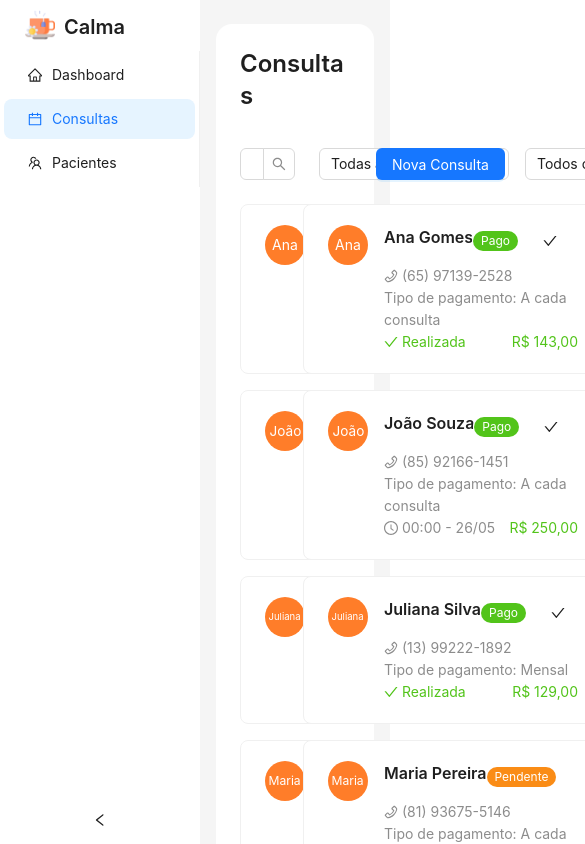
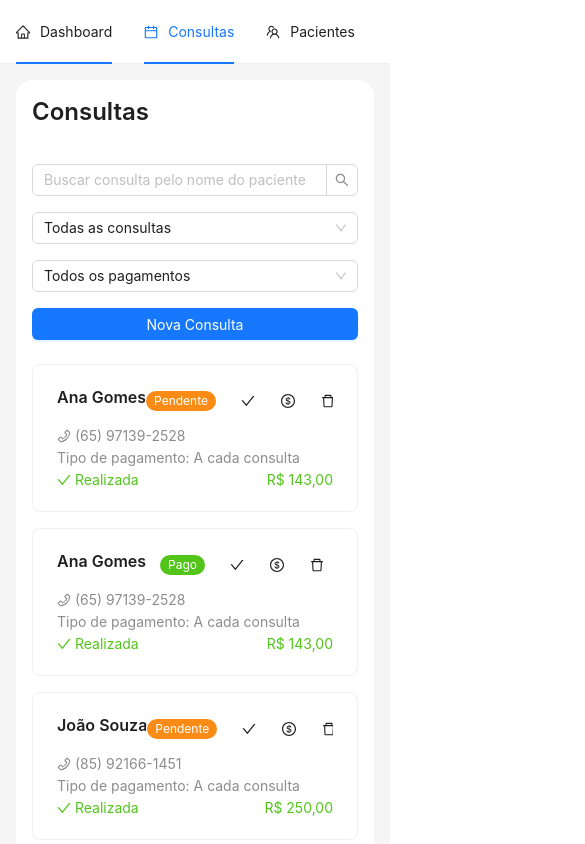
Before and after one commit to GustavoBrazThomaz/calma, a React (Vite) app: page /consultas in a window 390 px wide. Shown: the top 844 px of the page, 585 px wide, since content can reach past the window. Built offline with nearby package versions, Linux system fonts and the light colour scheme.

Commit message:
feat: add responsiveness

```diff
--- a/src/index.css
+++ b/src/index.css
@@ -3,3 +3,13 @@
   margin: 0;
   box-sizing: border-box;
 }
+
+.ant-layout-sider .ant-layout-sider-zero-width-trigger {
+  top: 0;
+}
+
+@media screen and (max-width: 992px) {
+  .appointment-col {
+    min-width: 100% !important;
+  }
+}
--- a/src/pages/appointments/appointments.tsx
+++ b/src/pages/appointments/appointments.tsx
@@ -3,6 +3,7 @@ import {
   Col,
   Empty,
   Flex,
+  Grid,
   Input,
   Pagination,
   Row,
@@ -21,7 +22,7 @@ import { AppointmentLoading } from "./appointment.loading";
 import { ClearOutlined } from "@ant-design/icons";
 
 const { Title } = Typography;
-
+const { useBreakpoint } = Grid;
 export function Appointments() {
   const [open, setOpen] = useState<boolean>(false);
   const { data, isLoading, refetch } = useGetAppointment();
@@ -34,7 +35,7 @@ export function Appointments() {
   const search = searchParams.get("search") ?? "";
   const appointmentStatus = searchParams.get("appointmentStatus") ?? "all";
   const paymentStatus = searchParams.get("paymentStatus") ?? "all";
-
+  const { lg, md, xxl } = useBreakpoint();
   const [filters, setFilters] = useState<{
     search: string;
     appointmentStatus: string;
@@ -115,7 +116,7 @@ export function Appointments() {
         <Title level={3}>Consultas</Title>
       </Flex>
 
-      <Flex gap="large">
+      <Flex gap="middle" wrap={!xxl}>
         <Input.Search
           placeholder="Buscar consulta pelo nome do paciente"
           onSearch={(value: string) =>
@@ -129,10 +130,17 @@ export function Appointments() {
           }
         />
 
-        <Flex gap="middle" style={{ width: "30%" }}>
+        <Flex
+          gap="middle"
+          wrap={!md}
+          style={{ width: !lg ? "100%" : !xxl ? "55%" : "30%" }}
+        >
           <Select
             value={filters.appointmentStatus}
-            style={{ width: "50%", minWidth: "190px" }}
+            style={{
+              width: !md ? "100%" : "50%",
+              minWidth: !lg ? "190px" : "none",
+            }}
             onChange={(value) =>
               handleFilter({ value, paramName: "appointmentStatus" })
             }
@@ -144,7 +152,10 @@ export function Appointments() {
           />
           <Select
             value={filters.paymentStatus}
-            style={{ width: "50%", minWidth: "190px" }}
+            style={{
+              width: !md ? "100%" : "50%",
+              minWidth: !lg ? "190px" : "none",
+            }}
             onChange={(value) =>
               handleFilter({ value, paramName: "paymentStatus" })
             }
@@ -155,16 +166,24 @@ export function Appointments() {
             ]}
           />
         </Flex>
+        <Flex gap="middle" style={{ width: !lg ? "100%" : !xxl ? "40%" : "" }}>
+          {(appointmentStatus !== "all" ||
+            paymentStatus !== "all" ||
+            search) && (
+            <Button style={{ width: !xxl ? "100%" : "" }} onClick={handleClear}>
+              Limpar filtros <ClearOutlined />
+            </Button>
+          )}
 
-        {(appointmentStatus !== "all" || paymentStatus !== "all" || search) && (
-          <Button onClick={handleClear}>
-            Limpar filtros <ClearOutlined />
+          <Button
+            style={{ width: !xxl ? "100%" : "" }}
+            onClick={() => setOpen(true)}
+            variant="solid"
+            color="blue"
+          >
+            Nova Consulta
           </Button>
-        )}
-
-        <Button onClick={() => setOpen(true)} variant="solid" color="blue">
-          Nova Consulta
-        </Button>
+        </Flex>
       </Flex>
       {isLoading || searchAppointment.isLoading ? (
         <AppointmentLoading />
@@ -174,7 +193,7 @@ export function Appointments() {
         <>
           <Row gutter={[16, 16]}>
             {appointments.map((item) => (
-              <Col span={12} key={item.id}>
+              <Col span={16} key={item.id} lg={12} className="appointment-col ">
                 <AppointmentCard
                   id={item.id}
                   patientId={item.patientId}
--- a/src/pages/case-evolution-form/markdown/markdown.css
+++ b/src/pages/case-evolution-form/markdown/markdown.css
@@ -5,8 +5,14 @@
   padding: 2rem;
 }
 
+@media screen and (max-width: 576px) {
+  .markdown-preview {
+    padding: 0;
+  }
+}
+
 .markdown-preview p {
-    margin: 0;
+  margin: 0;
 }
 
 .markdown-preview h1 {
--- a/src/pages/dashboard/dashboard.tsx
+++ b/src/pages/dashboard/dashboard.tsx
@@ -60,7 +60,12 @@ export function Dashboard() {
 
   return (
     <Flex vertical gap="middle">
-      <Flex align="center" justify="space-between" style={{ width: "100%" }}>
+      <Flex
+        align="center"
+        wrap
+        justify="space-between"
+        style={{ width: "100%" }}
+      >
         <Title level={3}>Dashboard</Title>
         <Space>
           <Button onClick={() => navigate("/novo-paciente")}>
@@ -81,7 +86,7 @@ export function Dashboard() {
       ) : (
         <Row gutter={[16, 16]}>
           {todayAppointment.data.map((item) => (
-            <Col span={12} key={item.id}>
+            <Col span={16} key={item.id} lg={12} className="appointment-col">
               <AppointmentCard
                 id={item.id}
                 patientId={item.patientId}
@@ -112,7 +117,7 @@ export function Dashboard() {
         <>
           <Row gutter={[16, 16]}>
             {appointments.map((item) => (
-              <Col span={12} key={item.id}>
+              <Col span={16} key={item.id} lg={12} className="appointment-col">
                 <AppointmentCard
                   id={item.id}
                   patientId={item.patientId}
--- a/src/pages/new-patient/patient-form.tsx
+++ b/src/pages/new-patient/patient-form.tsx
@@ -5,6 +5,7 @@ import {
   Empty,
   Flex,
   Form,
+  Grid,
   Input,
   InputNumber,
   Select,
@@ -28,13 +29,14 @@ import dayjs from "dayjs";
 
 const { Title } = Typography;
 const dateFormat = "DD/MM/YYYY";
+const { useBreakpoint } = Grid;
 
 export function NewPatient() {
   const navigate = useNavigate();
   const { id } = useParams();
   const { newPatient, updatePatient } = usePatient();
   const { data, isLoading } = useGetPatientDetail(id ?? "");
-
+  const { md } = useBreakpoint();
   const queryClient = useQueryClient();
 
   function handleSubmit(form: Omit<PatientDetails, "id">) {
@@ -46,6 +48,9 @@ export function NewPatient() {
             queryClient.invalidateQueries({ queryKey: ["fetchPatients"] });
             queryClient.invalidateQueries({
               queryKey: ["fetchPatientDetail", id],
+            });
+            queryClient.invalidateQueries({
+              queryKey: ["fetchPatientAppointment", id],
             });
           },
         }
@@ -92,6 +97,8 @@ export function NewPatient() {
     if (!data) return <Empty />;
   }
 
+  const formResponsive = { display: !md ? "block" : "flex" };
+
   return (
     <Form<Omit<PatientDetails, "id">>
       onFinish={handleSubmit}
@@ -107,7 +114,7 @@ export function NewPatient() {
           : "Criar novo paciente"}
       </Title>
       <Card>
-        <Flex gap="small">
+        <Flex gap="small" style={formResponsive}>
           <Form.Item<Omit<PatientDetails, "id">>
             label="Nome"
             name="firstName"
@@ -126,7 +133,7 @@ export function NewPatient() {
           </Form.Item>
         </Flex>
 
-        <Flex gap="middle">
+        <Flex gap="middle" style={formResponsive}>
           <Form.Item<Omit<PatientDetails, "id">>
             label="Email"
             name="email"
@@ -138,7 +145,7 @@ export function NewPatient() {
 
           <PhoneInput />
         </Flex>
-        <Flex gap="middle">
+        <Flex gap="middle" style={formResponsive}>
           <Form.Item<Omit<PatientDetails, "id">>
             label="Data de nascimento"
             name="birthDate"
@@ -159,7 +166,7 @@ export function NewPatient() {
           </Form.Item>
         </Flex>
 
-        <Flex gap="middle">
+        <Flex gap="middle" style={formResponsive}>
           <Form.Item<Omit<PatientDetails, "id">>
             label="Gênero"
             name="gender"
@@ -185,7 +192,7 @@ export function NewPatient() {
           </Form.Item>
         </Flex>
 
-        <Flex gap="middle">
+        <Flex gap="middle" style={formResponsive}>
           <Form.Item<Omit<PatientDetails, "id">>
             label="Estado civil"
             name="maritalStatus"
@@ -202,7 +209,7 @@ export function NewPatient() {
           </Form.Item>
         </Flex>
 
-        <Flex gap="middle">
+        <Flex gap="middle" style={formResponsive}>
           <Form.Item<Omit<PatientDetails, "id">>
             label="Endereço"
             name="address"
@@ -222,7 +229,7 @@ export function NewPatient() {
           </Form.Item>
         </Flex>
 
-        <Flex gap="middle" align="center">
+        <Flex gap="middle" align="center" style={formResponsive}>
           <Form.Item<Omit<PatientDetails, "id">>
             label="Valor"
             style={{ width: "100%" }}
--- a/src/pages/patient-detail/tabs/case-evolution/case-evolution.tsx
+++ b/src/pages/patient-detail/tabs/case-evolution/case-evolution.tsx
@@ -1,18 +1,20 @@
-import { Button, Col, Empty, Flex, Row } from "antd";
+import { Button, Col, Empty, Flex, Grid, Row } from "antd";
 import { CaseEvolutionCard } from "../../../../ui/cards/case-evolution-card";
 import { useNavigate, useParams } from "react-router";
 import { useGetPatientCaseEvolution } from "../../../../services/patient/use-get-patient-case-evolution";
 import { CaseEvolutionSkeleton } from "./case-evolution.loading";
 
+const { useBreakpoint } = Grid;
+
 export function CaseEvolution() {
   const navigate = useNavigate();
   const { id } = useParams();
   const { data, isLoading } = useGetPatientCaseEvolution(id as string);
+  const { lg } = useBreakpoint();
 
   if (isLoading) return <CaseEvolutionSkeleton />;
   if (!data || data.length === 0)
     return <Empty style={{ marginTop: "4rem" }} />;
-
 
   return (
     <Flex vertical gap="middle">
@@ -24,7 +26,12 @@ export function CaseEvolution() {
 
       <Row gutter={[16, 16]}>
         {data.map((item, index) => (
-          <Col span={12} key={"col_" + index}>
+          <Col
+            span={16}
+            lg={12}
+            key={"col_" + index}
+            style={{ minWidth: !lg ? "100%" : "" }}
+          >
             <CaseEvolutionCard
               id={item.id}
               patientId={item.patientId}
--- a/src/pages/patient-detail/tabs/patient-appointment/patient-appointments.tsx
+++ b/src/pages/patient-detail/tabs/patient-appointment/patient-appointments.tsx
@@ -16,7 +16,7 @@ export function PatientAppointments() {
   return (
     <Row gutter={[16, 16]}>
       {data.map((item, index) => (
-        <Col span={12} key={"col_" + index}>
+        <Col span={16} lg={12} key={"col_" + index}>
           <AppointmentCard
             id={item.id}
             patientId={item.patientId}
--- a/src/pages/patients/patients.tsx
+++ b/src/pages/patients/patients.tsx
@@ -4,6 +4,7 @@ import {
   Col,
   Empty,
   Flex,
+  Grid,
   Input,
   Pagination,
   Row,
@@ -20,7 +21,7 @@ import { PatientCard } from "../../ui/cards/patient-card";
 import { paginateItems } from "../../utils/paginate-items";
 
 const { Title } = Typography;
-
+const { useBreakpoint } = Grid;
 export function Patients() {
   const navigate = useNavigate();
   const { data, isLoading, refetch } = useGetPatients();
@@ -30,7 +31,7 @@ export function Patients() {
   );
   const queryClient = useQueryClient();
   const { deletePatient } = usePatient();
-
+  const { sm, md } = useBreakpoint();
   const [searchParams, setSearchParams] = useSearchParams();
   const search = searchParams.get("search") ?? "";
   const searchPatient = useSearchPatient(search);
@@ -83,7 +84,12 @@ export function Patients() {
         <Title level={3}>Pacientes</Title>
       </Flex>
 
-      <Flex gap="middle" justify="space-between" style={{ width: "100%" }}>
+      <Flex
+        gap="middle"
+        wrap={!sm}
+        justify="space-between"
+        style={{ width: "100%" }}
+      >
         <Input.Search
           placeholder="Buscar por paciente pelo nome"
           allowClear
@@ -99,6 +105,7 @@ export function Patients() {
           onClick={() => navigate("/novo-paciente")}
           variant="solid"
           color="blue"
+          style={{ width: !sm ? "100%" : "" }}
         >
           Novo Paciente
         </Button>
@@ -110,7 +117,14 @@ export function Patients() {
         <>
           <Row gutter={[16, 16]}>
             {patients.map((item) => (
-              <Col span={6} key={item.id}>
+              <Col
+                style={{ minWidth: !md ? "100%" : "" }}
+                span={16}
+                md={12}
+                lg={8}
+                xxl={6}
+                key={item.id}
+              >
                 <PatientCard
                   id={item.id}
                   firstName={item.firstName}
--- a/src/services/appointment/use-get-patient-appointments.tsx
+++ b/src/services/appointment/use-get-patient-appointments.tsx
@@ -3,11 +3,12 @@ import { getPatientAppointment } from "./appointment.service";
 
 export function useGetPatientAppointments(patientId: string) {
   const patientAppointments = useQuery({
-    queryKey: ["fetchPatientAppointment"],
+    queryKey: ["fetchPatientAppointment", patientId],
     queryFn: async () => {
       const response = await getPatientAppointment(patientId);
       return response;
     },
+    staleTime: 0,
   });
 
   return { ...patientAppointments };
--- a/src/ui/cards/appointment-card.tsx
+++ b/src/ui/cards/appointment-card.tsx
@@ -7,7 +7,6 @@ import {
 } from "@ant-design/icons";
 import { useQueryClient } from "@tanstack/react-query";
 import {
-  Avatar,
   Badge,
   Button,
   Card,
@@ -75,16 +74,15 @@ export function AppointmentCard({
 
   return (
     <Card
-      style={{ minWidth: 300, cursor: "pointer" }}
+      style={{
+        minWidth: 300,
+        width: "100%",
+        cursor: "pointer",
+      }}
       onClick={handleRedirectToPatient}
       hoverable
     >
       <Card.Meta
-        avatar={
-          <Avatar size="large" style={{ backgroundColor: "#FF7D29" }}>
-            {firstName}
-          </Avatar>
-        }
         title={
           <Flex justify="space-between">
             <Typography.Title style={{ marginBottom: 0 }} level={5}>
--- a/src/ui/layout/app-layout.tsx
+++ b/src/ui/layout/app-layout.tsx
@@ -1,11 +1,11 @@
+import { Avatar, Flex, Layout, Menu, Typography } from "antd";
 import { useState, type ReactNode } from "react";
-import { Avatar, Flex, Layout, Menu, Typography } from "antd";
-const { Sider, Content } = Layout;
+const { Sider, Content, Header } = Layout;
 const { Title } = Typography;
 
 import {
+  CalendarOutlined,
   HomeOutlined,
-  CalendarOutlined,
   TeamOutlined,
 } from "@ant-design/icons";
 import type { MenuProps } from "antd";
@@ -14,16 +14,17 @@ import { getKeyByPathname } from "../../utils/get-key-by-pathname";
 type MenuItem = Required<MenuProps>["items"][number];
 
 const siderStyle: React.CSSProperties = {
-  overflow: "auto",
+  overflow: "visible",
   height: "100vh",
   position: "sticky",
   insetInlineStart: 0,
   top: 0,
   bottom: 0,
+  zIndex: 1001,
 };
 
 export function AppLayout({ children }: { children: ReactNode }) {
-  const [collapsed, setCollapsed] = useState(false);
+  const [breakpoint, setBreakpoint] = useState<boolean>(false);
   const navigate = useNavigate();
   const location = useLocation();
 
@@ -53,14 +54,15 @@ export function AppLayout({ children }: { children: ReactNode }) {
       <Sider
         theme="light"
         style={siderStyle}
-        collapsed={collapsed}
-        onCollapse={(value) => setCollapsed(value)}
-        collapsible={true}
+        onBreakpoint={(broken) => setBreakpoint(broken)}
+        breakpoint="sm"
+        collapsedWidth={breakpoint ? "0" : "60"}
+        trigger={null}
       >
         <Flex
           align="center"
           style={{
-            marginBottom: collapsed ? "0.6rem" : "0",
+            marginBottom: "0",
             marginLeft: "1.5rem",
           }}
         >
@@ -69,13 +71,14 @@ export function AppLayout({ children }: { children: ReactNode }) {
               size={32}
               src="/calma.png"
               shape="square"
-              style={{ marginTop: collapsed ? "0.6rem" : "0" }}
+              style={{
+                marginTop: "0",
+              }}
             />
-            {!collapsed && (
-              <Title style={{ marginTop: "0.8rem" }} level={4}>
-                Calma
-              </Title>
-            )}
+
+            <Title style={{ marginTop: "0.8rem" }} level={4}>
+              Calma
+            </Title>
           </Flex>
         </Flex>
 
@@ -86,10 +89,20 @@ export function AppLayout({ children }: { children: ReactNode }) {
         />
       </Sider>
       <Layout>
+        {breakpoint && (
+          <Header style={{ padding: "0", background: "#fff" }}>
+            <Menu
+              mode="horizontal"
+              defaultSelectedKeys={getKeyByPathname(location.pathname) ?? ["1"]}
+              items={menuItems}
+            />
+          </Header>
+        )}
+
         <Content
           style={{
-            margin: "24px 16px",
-            padding: 24,
+            margin: breakpoint ? "16px" : "24px",
+            padding: breakpoint ? "16px" : "24px",
             minHeight: "100vh",
             height: "100%",
             background: "#fff",
```
